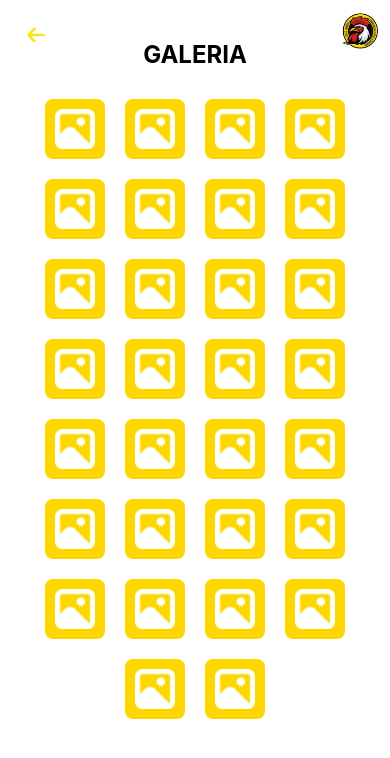
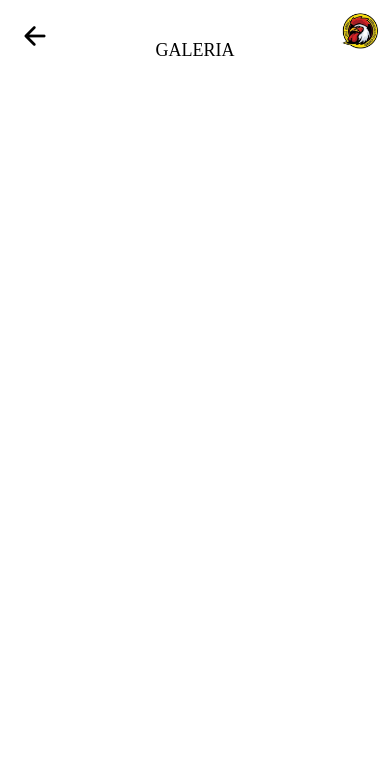
Before and after one commit to beamonteiro19/Interdisciplinar, a React Native app: screen /Gallery in a window 390 px wide. Shown: the top 758 px of the page. Built offline with nearby package versions, Linux system fonts and the light colour scheme.

Commit message:
Fontes e icones

```diff
--- a/package.json
+++ b/package.json
@@ -11,6 +11,7 @@
   },
   "dependencies": {
     "@react-native-community/datetimepicker": "^8.2.0",
+    "@react-native-masked-view/masked-view": "^0.3.2",
     "@react-native-picker/picker": "^2.9.0",
     "@react-navigation/bottom-tabs": "^6.6.1",
     "@react-navigation/material-top-tabs": "^6.6.14",
@@ -30,6 +31,7 @@
     "react-native-pager-view": "^6.4.1",
     "react-native-safe-area-context": "^4.14.0",
     "react-native-screens": "^3.35.0",
+    "react-native-skeleton-placeholder": "^5.2.4",
     "react-native-tab-view": "^3.5.2",
     "react-native-vector-icons": "^10.2.0",
     "styled-components": "^6.1.13"
--- a/src/views/Athletic.tsx
+++ b/src/views/Athletic.tsx
@@ -5,8 +5,8 @@ import { createStackNavigator } from '@react-navigation/stack';
 import Team from '../views/Team';
 import Sports from '../views/Sports';
 import ContactUs from '../views/ContactUs';
-import Gallery from '../views/Gallery';
 import { useNavigation } from '@react-navigation/native';
+import Ionicons from 'react-native-vector-icons/Ionicons';
 
 const Tab = createMaterialTopTabNavigator();
 const Stack = createStackNavigator();
@@ -45,7 +45,6 @@ const AthleticTabs = () => {
           ),
         }}
       />
-
       <Tab.Screen
         name="Fale Conosco"
         component={() => null}
@@ -77,10 +76,10 @@ const Athletic = () => {
     <View style={styles.container}>
       <View style={styles.header}>
         <TouchableOpacity style={styles.iconButton} onPress={() => navigation.goBack()}>
-          <Image source={require('../images/voltar.png')} style={styles.arrowIcon} />
+          <Ionicons name="arrow-back" size={30} color="#000" />
         </TouchableOpacity>
         <TouchableOpacity style={styles.iconButton} onPress={() => navigation.navigate('Gallery')}>
-          <Image source={require('../images/galeria.png')} style={styles.galleryIcon} />
+          <Ionicons name="image-outline" size={30} color="#000" />
         </TouchableOpacity>
       </View>
 
@@ -144,6 +143,7 @@ const styles = StyleSheet.create({
   tabBarLabel: {
     fontSize: 14,
     fontWeight: 'bold',
+    fontFamily: 'Bryndan Write_fix', // Aplicando a fonte aqui
   },
   tabBarIndicator: {
     backgroundColor: '#D52527',
@@ -164,14 +164,12 @@ const styles = StyleSheet.create({
   },
   tabText: {
     color: 'black',
-    fontWeight: 'bold',
     fontSize: 14,
+    fontFamily: 'Bryndan Write_fix',
   },
   tabTextFocused: {
     color: '#D52527',
   },
-
-
 });
 
 export default AthleticStack;
--- a/src/views/ContactUs.tsx
+++ b/src/views/ContactUs.tsx
@@ -1,6 +1,7 @@
 import React from 'react';
 import { View, Text, TextInput, Image, TouchableOpacity, StyleSheet } from 'react-native';
 import { useNavigation } from '@react-navigation/native';
+import Ionicons from 'react-native-vector-icons/Ionicons';
 
 const ContactUs = () => {
   const navigation = useNavigation();
@@ -12,7 +13,7 @@ const ContactUs = () => {
   return (
     <View style={styles.container}>
       <TouchableOpacity onPress={handleGoBack} style={styles.backButton}>
-        <Image source={require('../images/voltar.png')} style={styles.backIcon} />
+      <Ionicons name="arrow-back" size={30} color="#000" />
       </TouchableOpacity>
       <Text style={styles.title}>FALE CONOSCO</Text>
       <Image source={require('../images/AtleticaImg.png')} style={styles.logo} />
@@ -31,19 +32,20 @@ const ContactUs = () => {
       <View style={styles.contactOptions}>
         <TouchableOpacity style={styles.contactButton}>
           <View style={styles.iconContainer}>
-            <Image source={require('../images/instagram.png')} style={styles.icon} />
+          <Ionicons name="logo-instagram" size={30} color="#F8E40B" /> F8E40B
+
           </View>
           <Text style={styles.contactText}>INSTAGRAM</Text>
         </TouchableOpacity>
         <TouchableOpacity style={styles.contactButton}>
           <View style={styles.iconContainer}>
-            <Image source={require('../images/email.png')} style={styles.icon} />
+          <Ionicons name="mail" size={30} color="#F8E40B" />
           </View>
           <Text style={styles.contactText}>EMAIL</Text>
         </TouchableOpacity>
         <TouchableOpacity style={styles.contactButton}>
           <View style={styles.iconContainer}>
-            <Image source={require('../images/whatsapp.png')} style={styles.icon} />
+            <Ionicons name="logo-whatsapp" size={30} color="#F8E40B" />
           </View>
           <Text style={styles.contactText}>GRUPO NO WHATSAPP</Text>
         </TouchableOpacity>
@@ -70,7 +72,7 @@ const styles = StyleSheet.create({
   },
   title: {
     fontSize: 18,
-    fontWeight: 'bold',
+    fontFamily: 'Bryndan Write_fix',
     textAlign: 'center',
     marginTop: 40,
   },
@@ -94,12 +96,13 @@ const styles = StyleSheet.create({
     color: '#F8E40B',
     fontSize: 14,
     textAlign: 'center',
+    fontFamily: 'Bryndan Write_fix',
     width: '100%',
   },
   infoText: {
+    fontFamily: 'Bryndan Write_fix',
     marginTop: 20,
     fontSize: 16,
-    fontWeight: 'bold',
     textAlign: 'left',
     alignSelf: 'flex-start',
   },
@@ -126,8 +129,7 @@ const styles = StyleSheet.create({
   },
   contactText: {
     fontSize: 16,
-    color: 'black',
-    fontWeight: 'bold',
+    fontFamily: 'Bryndan Write_fix',
   },
 });
 
--- a/src/views/Gallery.tsx
+++ b/src/views/Gallery.tsx
@@ -1,6 +1,8 @@
 import React from 'react';
-import { View, Text, Image, StyleSheet, TouchableOpacity, FlatList } from 'react-native';
+import { View, Text, Image, StyleSheet, TouchableOpacity } from 'react-native';
 import { useNavigation } from '@react-navigation/native';
+import Ionicons from 'react-native-vector-icons/Ionicons';
+
 
 const Gallery = () => {
   const navigation = useNavigation();
@@ -9,34 +11,15 @@ const Gallery = () => {
     navigation.goBack();
   };
 
-  const galleryData = Array.from({ length: 30 }).map((_, index) => ({
-    id: index.toString(),
-    image: require('../images/galeria.png'),
-  }));
-
-  const renderGalleryItem = ({ item }) => (
-    <View style={styles.galleryItem}>
-      <Image source={item.image} style={styles.galleryIcon} />
-    </View>
-  );
-
   return (
     <View style={styles.container}>
       <TouchableOpacity onPress={handleGoBack} style={styles.backButton}>
-        <Image source={require('../images/voltar.png')} style={styles.backIcon} />
+      <Ionicons name="arrow-back" size={30} color="#000" />
       </TouchableOpacity>
 
       <Image source={require('../images/AtleticaImg.png')} style={styles.logo} />
 
       <Text style={styles.title}>GALERIA</Text>
-
-      <FlatList
-        data={galleryData}
-        renderItem={renderGalleryItem}
-        keyExtractor={(item) => item.id}
-        numColumns={4}
-        contentContainerStyle={styles.galleryContainer}
-      />
     </View>
   );
 };
@@ -48,39 +31,17 @@ const styles = StyleSheet.create({
     paddingTop: 20,
   },
   title: {
-    fontSize: 24,
-    fontWeight: 'bold',
+    fontSize: 18,
     textAlign: 'center',
     color: '#000',
     marginVertical: 20,
-  },
-  galleryContainer: {
-    paddingHorizontal: 20,
-    alignItems: 'center',
-  },
-  galleryItem: {
-    width: 60,
-    height: 60,
-    margin: 10,
-    justifyContent: 'center',
-    alignItems: 'center',
-    backgroundColor: '#FFD700',
-    borderRadius: 8,
-  },
-  galleryIcon: {
-    width: 40,
-    height: 40,
-    tintColor: 'white',
+    fontFamily: 'Bryndan Write_fix',
   },
   backButton: {
     position: 'absolute',
     top: 10,
     left: 10,
     padding: 10,
-  },
-  backIcon: {
-    width: 30,
-    height: 30,
   },
   logo: {
     width: 40,
--- a/src/views/Sports.tsx
+++ b/src/views/Sports.tsx
@@ -1,6 +1,8 @@
 import React, { useState } from 'react';
 import { View, Text, Image, TouchableOpacity, StyleSheet } from 'react-native';
 import { useNavigation, useFocusEffect } from '@react-navigation/native';
+import Ionicons from 'react-native-vector-icons/Ionicons';
+
 
 const Sports = () => {
   const navigation = useNavigation();
@@ -27,7 +29,7 @@ const Sports = () => {
 
   return (
     <View style={{ flex: 1, alignItems: 'center', padding: 20 }}>
-      <Text style={{ fontSize: 18, fontWeight: 'bold' }}>CONHEÇA NOSSAS MODALIDADES</Text>
+      <Text style={{ fontSize: 18, fontFamily: 'Bryndan Write_fix', }}>CONHEÇA NOSSAS MODALIDADES</Text>
       <View style={styles.gridContainer}>
         {sportsData.map((sport) => (
           <TouchableOpacity
--- a/src/views/Team.tsx
+++ b/src/views/Team.tsx
@@ -1,5 +1,7 @@
 import React from 'react';
-import { View, Text, Image, TouchableOpacity, StyleSheet, ScrollView } from 'react-native';
+import { View, Text, TouchableOpacity, StyleSheet, ScrollView } from 'react-native';
+import Ionicons from 'react-native-vector-icons/Ionicons';
+
 
 const Team = () => {
   return (
@@ -11,7 +13,7 @@ const Team = () => {
       <ScrollView contentContainerStyle={styles.scrollContainer}>
         <View style={styles.memberContainer}>
           <View style={styles.iconContainer}>
-            <Image source={require('../images/perfil.png')} style={styles.icon} />
+          <Ionicons name="person-outline" size={80} color="#000000" />
           </View>
           <View style={styles.textContainer}>
             <Text style={styles.nameText}>Nome: Maria Aparecida</Text>
@@ -41,6 +43,7 @@ const styles = StyleSheet.create({
   },
   buttonText: {
     color: '#D52527',
+    fontFamily: 'Bryndan Write_fix',
   },
   scrollContainer: {
     alignItems: 'center',
@@ -70,11 +73,12 @@ const styles = StyleSheet.create({
   },
   nameText: {
     fontSize: 16,
-    fontWeight: 'bold',
+    fontFamily: 'Bryndan Write_fix',
   },
   roleText: {
     fontSize: 14,
     color: '#555',
+    fontFamily: 'Bryndan Write_fix',
   },
 });
 
```
Also changed, not shown: 1 other file (tests, documents, lock files or other folders).
